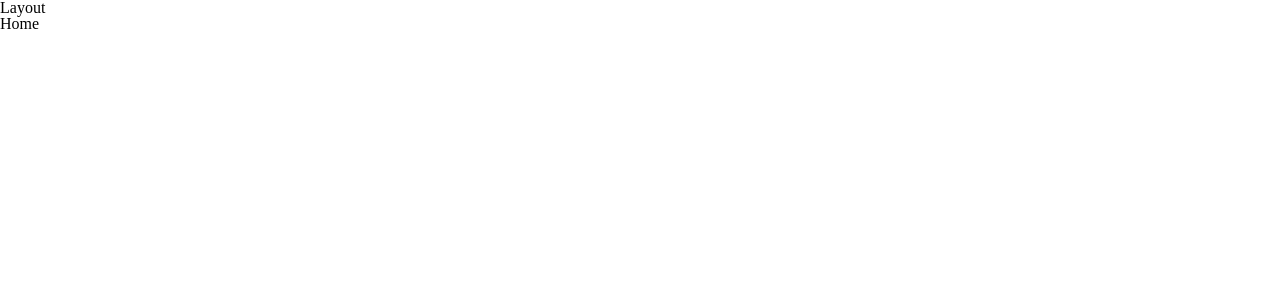
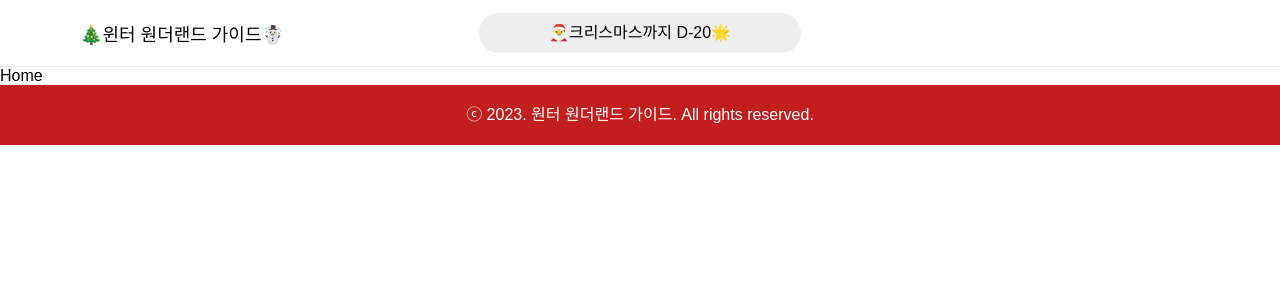
Before and after one commit to nbc-react-3rd-outsourcing-project-a5/outsourcing-project, a React (Create React App) app: page / in a window 1280 px wide. Shown: the top 300 px of the page. Built offline with nearby package versions, Linux system fonts and the light colour scheme; a web font is replaced by a local one.

Commit message:
update : Layout에 Header, Footer 컴포넌트  추가 (#9)

```diff
--- a/package.json
+++ b/package.json
@@ -12,7 +12,7 @@
     "react-dom": "^18.2.0",
     "react-redux": "^9.0.1",
     "react-router-dom": "^6.20.1",
-    "react-scripts": "5.0.1",
+    "react-scripts": "^5.0.1",
     "redux": "^5.0.0",
     "styled-components": "^6.1.1",
     "styled-reset": "^4.5.1",
--- a/public/index.html
+++ b/public/index.html
@@ -5,16 +5,14 @@
     <link rel="icon" href="%PUBLIC_URL%/favicon.ico" />
     <meta name="viewport" content="width=device-width, initial-scale=1" />
     <meta name="theme-color" content="#000000" />
-    <meta
-      name="description"
-      content="[내일배움캠프][React 3기] 아웃소싱 프로젝트"
-    />
+    <meta name="description" content="[내일배움캠프][React 3기] 아웃소싱 프로젝트" />
     <link rel="apple-touch-icon" href="%PUBLIC_URL%/logo192.png" />
     <!--
       manifest.json provides metadata used when your web app is installed on a
       user's mobile device or desktop. See https://developers.google.com/web/fundamentals/web-app-manifest/
     -->
     <link rel="manifest" href="%PUBLIC_URL%/manifest.json" />
+
     <!--
       Notice the use of %PUBLIC_URL% in the tags above.
       It will be replaced with the URL of the `public` folder during the build.
--- /dev/null
+++ b/src/components/Footer.jsx
@@ -0,0 +1,22 @@
+import React from 'react';
+import styled from 'styled-components';
+
+const Footer = () => {
+  return (
+    <>
+      <Container>
+        <p>ⓒ 2023. 원터 원더랜드 가이드. All rights reserved.</p>
+      </Container>
+    </>
+  );
+};
+
+const Container = styled.section`
+  width: 100%;
+  height: 60px;
+  text-align: center;
+  line-height: 60px;
+  color: #fff;
+  background: #c21e1e;
+`;
+export default Footer;
--- /dev/null
+++ b/src/components/Header.jsx
@@ -0,0 +1,43 @@
+import React from 'react';
+import styled from 'styled-components';
+
+const Header = () => {
+  return (
+    <Container>
+      <StyledHeader>
+        <Logo>🎄윈터 원더랜드 가이드☃️</Logo>
+        <Description>🎅크리스마스까지 D-20🌟</Description>
+        {/* <Nav /> */}
+      </StyledHeader>
+    </Container>
+  );
+};
+
+const Container = styled.section`
+  width: 100%;
+  border-bottom: 1px solid #e6e6e6;
+`;
+const StyledHeader = styled.header`
+  position: relative;
+  max-width: 1160px;
+  width: 100%;
+  margin: 0 auto;
+  padding: 20px;
+`;
+const Logo = styled.h1`
+  font-size: 18px;
+`;
+
+const Description = styled.p`
+  position: absolute;
+  top: 50%;
+  left: 50%;
+  display: flex;
+  align-items: self-end;
+  transform: translate(-50%, -50%);
+  height: 40px;
+  background: #eeeeee;
+  padding: 10px 70px;
+  border-radius: 20px;
+`;
+export default Header;
--- /dev/null
+++ b/src/fonts.css
@@ -0,0 +1,6 @@
+@font-face {
+  font-family: 'omyu_pretty';
+  src: url('https://cdn.jsdelivr.net/gh/projectnoonnu/noonfonts_2304-01@1.0/omyu_pretty.woff2') format('woff2');
+  font-weight: normal;
+  font-style: normal;
+}
--- a/src/shared/Layout.jsx
+++ b/src/shared/Layout.jsx
@@ -1,11 +1,14 @@
+import Footer from 'components/Footer';
+import Header from 'components/Header';
 import React from 'react';
 import { Outlet } from 'react-router-dom';
 function Layout() {
   return (
-    <div>
-      Layout
+    <>
+      <Header />
       <Outlet />
-    </div>
+      <Footer />
+    </>
   );
 }
 
--- a/src/styles/GlobalStyle.jsx
+++ b/src/styles/GlobalStyle.jsx
@@ -1,8 +1,34 @@
 import { createGlobalStyle } from 'styled-components';
 import { reset } from 'styled-reset';
+import 'fonts.css';
 
 const GlobalStyle = createGlobalStyle`
     ${reset}
+
+    html, body, div, span, applet, object, iframe,
+    h1, h2, h3, h4, h5, h6, p, blockquote, pre,
+    a, abbr, acronym, address, big, cite, code,
+    del, dfn, em, img, ins, kbd, q, s, samp,
+    small, strike, strong, sub, sup, tt, var,
+    b, u, i, center,
+    dl, dt, dd, ol, ul, li,
+    fieldset, form, label, legend,
+    table, caption, tbody, tfoot, thead, tr, th, td,
+    article, aside, canvas, details, embed,
+    figure, figcaption, footer, header, hgroup,
+    menu, nav, output, ruby, section, summary,
+    time, mark, audio, video {
+        margin: 0;
+        padding: 0;
+        border: 0;
+        font-size: 100%;
+        font: inherit;
+        vertical-align: baseline;
+    }
+    body {
+        font-family: 'omyu_pretty', sans-serif;
+}
+
     *{
         box-sizing: border-box;
     }
```
Also changed, not shown: 1 other file (tests, documents, lock files or other folders).
